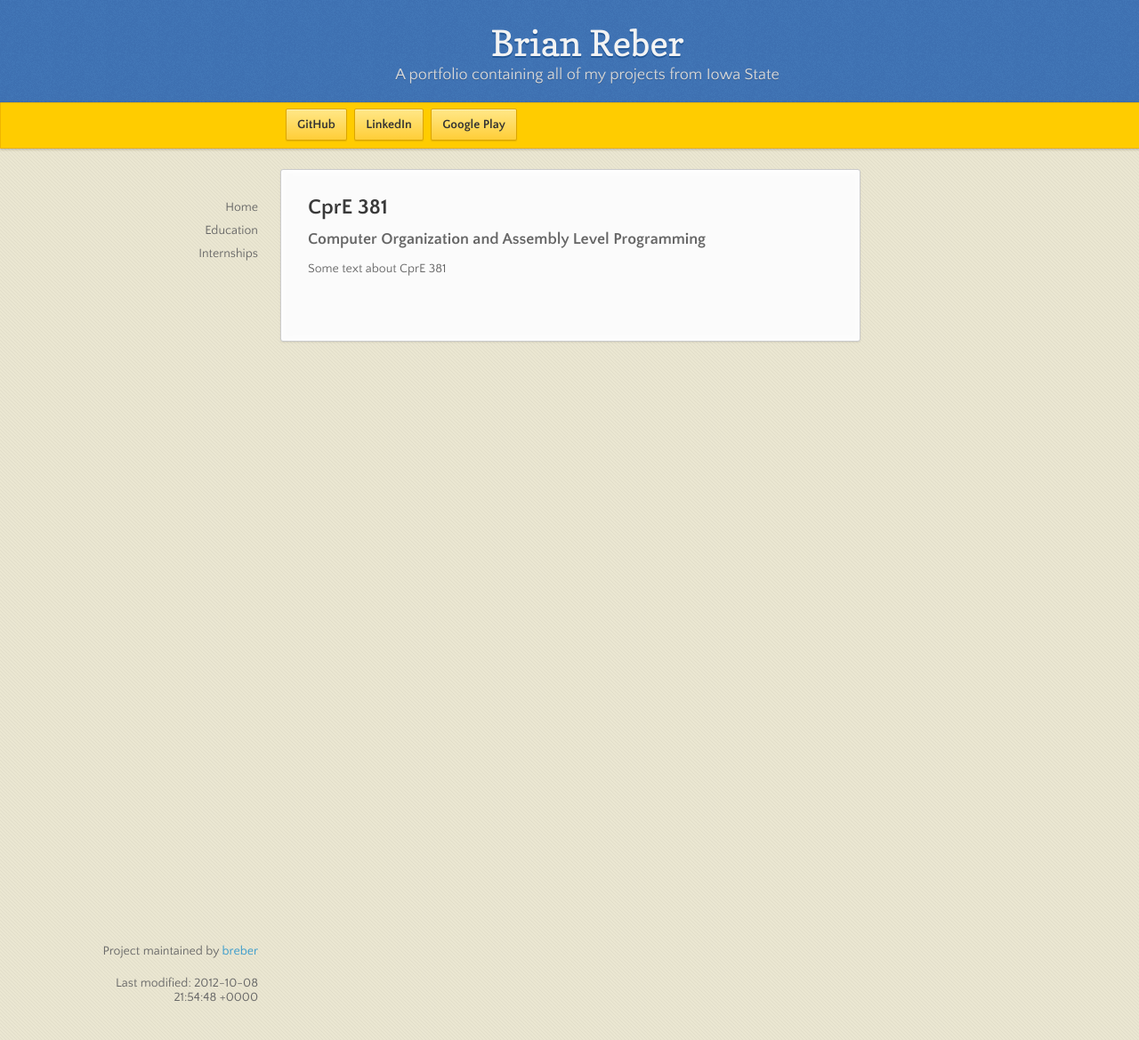
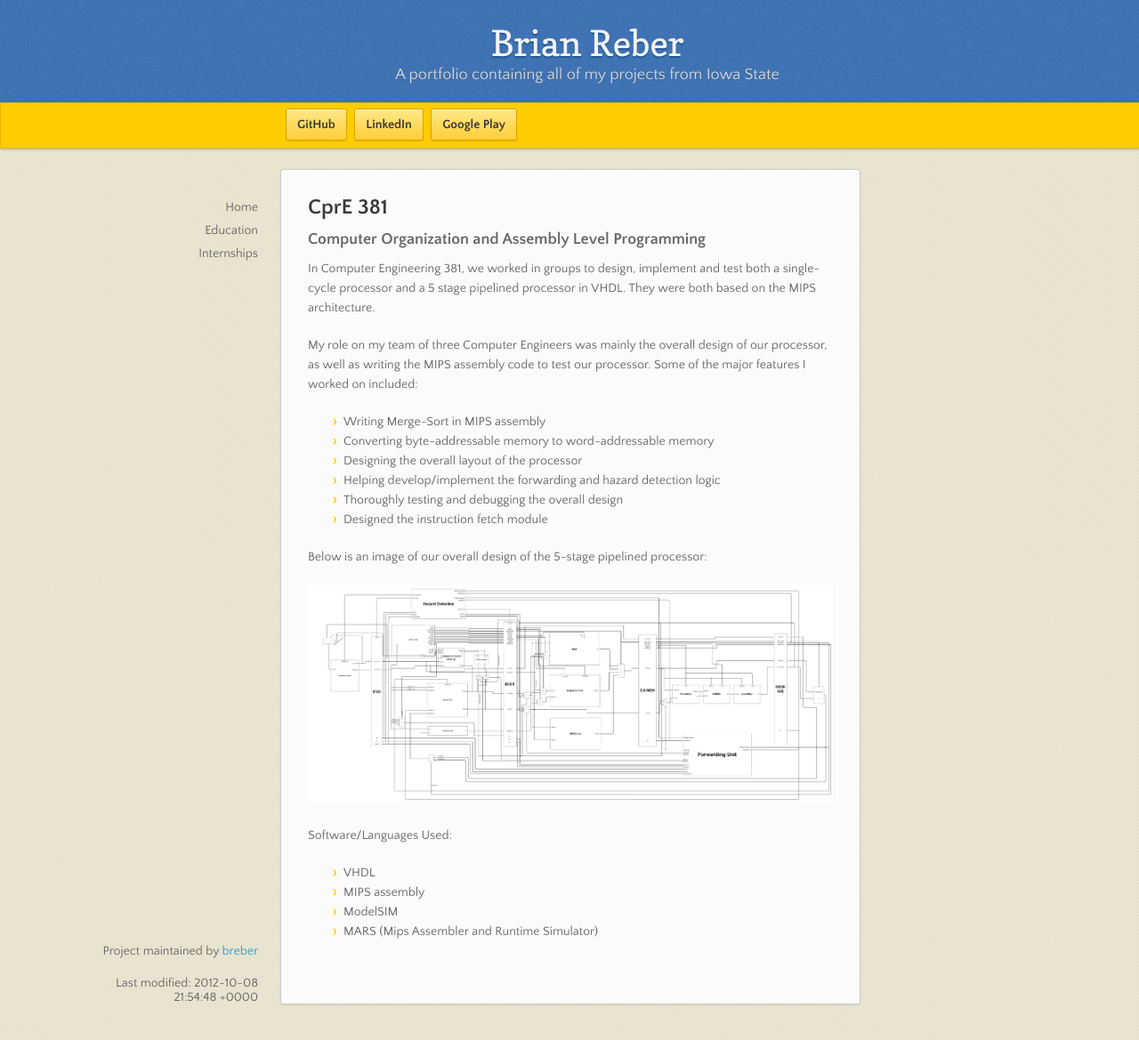
Before and after one commit to breber/school, a Jekyll site: the page built from _posts/2011-12-15-CprE381.md, in a window 1280 px wide and 1169 px high. Shown: the whole window at 89% size. Built offline with Jekyll 4.4.1, drawn with Linux system fonts in a browser that asks for light colours; Markdown is read by kramdown in place of the engine named in the settings.

Commit message:
Add content for 381

```diff
--- a/_posts/2011-12-15-CprE381.md
+++ b/_posts/2011-12-15-CprE381.md
@@ -8,4 +8,24 @@ category: education
 ## CprE 381
 ### Computer Organization and Assembly Level Programming
 
-Some text about CprE 381
+In Computer Engineering 381, we worked in groups to design, implement and test both a single-cycle processor and a 5 stage pipelined processor in VHDL. They were both based on the MIPS architecture.
+
+My role on my team of three Computer Engineers was mainly the overall design of our processor, as well as writing the MIPS assembly code to test our processor. Some of the major features I worked on included:
+
+* Writing Merge-Sort in MIPS assembly
+* Converting byte-addressable memory to word-addressable memory
+* Designing the overall layout of the processor
+* Helping develop/implement the forwarding and hazard detection logic
+* Thoroughly testing and debugging the overall design
+* Designed the instruction fetch module
+
+Below is an image of our overall design of the 5-stage pipelined processor:
+
+![5-stage pipelined processor](/images/Processor.png)
+
+Software/Languages Used:
+
+* VHDL
+* MIPS assembly
+* ModelSIM
+* MARS (Mips Assembler and Runtime Simulator)
```
Also changed, not shown: images/Processor.png (added).
